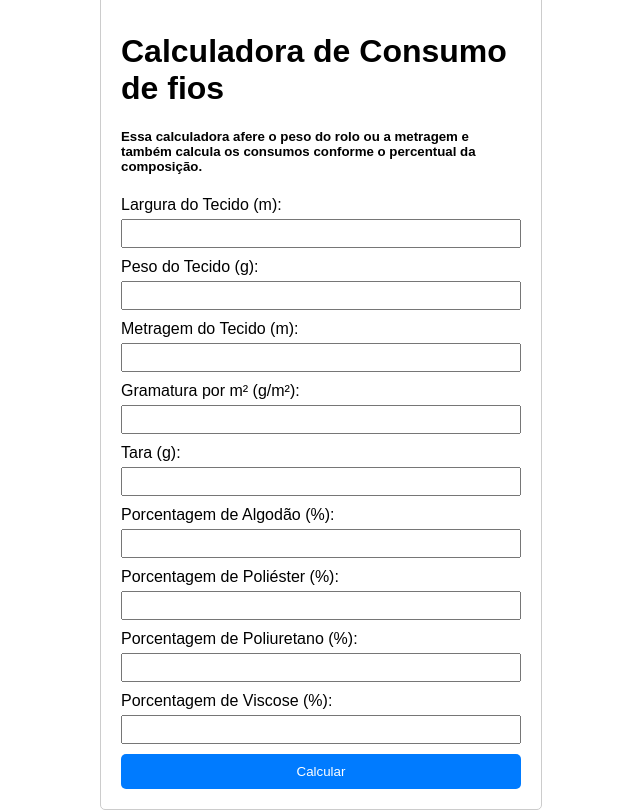
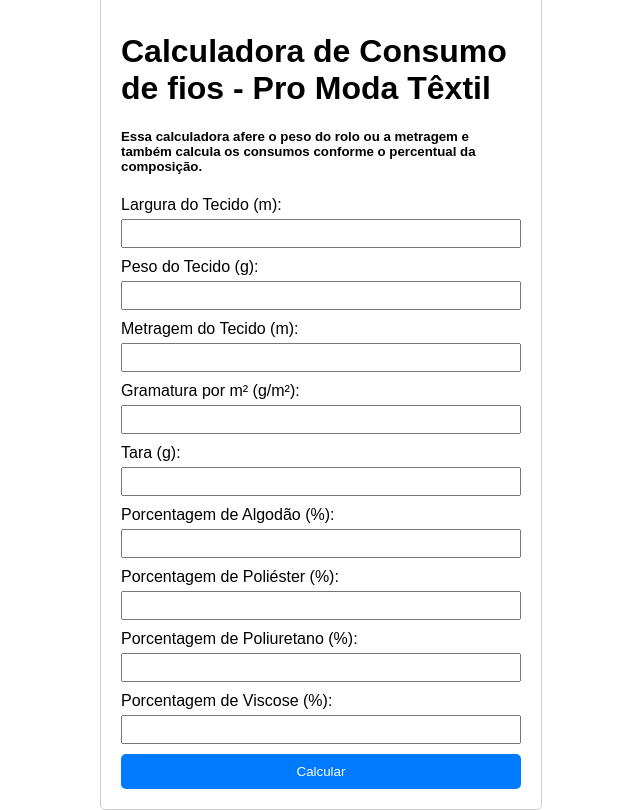
Before and after one commit to devtiagoabreu/calctex, a plain HTML site: page index.html in a window 1280 px wide. Shown: the whole page, without its empty margins (319-959 px from the left). Drawn offline with Linux system fonts and the light colour scheme.

Commit message:
alterando title

```diff
--- a/index.html
+++ b/index.html
@@ -3,12 +3,12 @@
 <head>
     <meta charset="UTF-8">
     <meta name="viewport" content="width=device-width, initial-scale=1.0">
-    <title>Calculadora de Consumo de Fios</title>
+    <title>Calculadora de Consumo de Fios - Pro Moda Têxtil</title>
     <link rel="stylesheet" href="styles.css">
 </head>
 <body>
     <div class="container">
-        <h1>Calculadora de Consumo de fios</h1>
+        <h1>Calculadora de Consumo de fios  - Pro Moda Têxtil</h1>
         <h5>Essa calculadora afere o peso do rolo ou a metragem e também calcula os consumos conforme o percentual da composição.</h5>
         <form id="form">
             <label for="largura">Largura do Tecido (m):</label>
```
